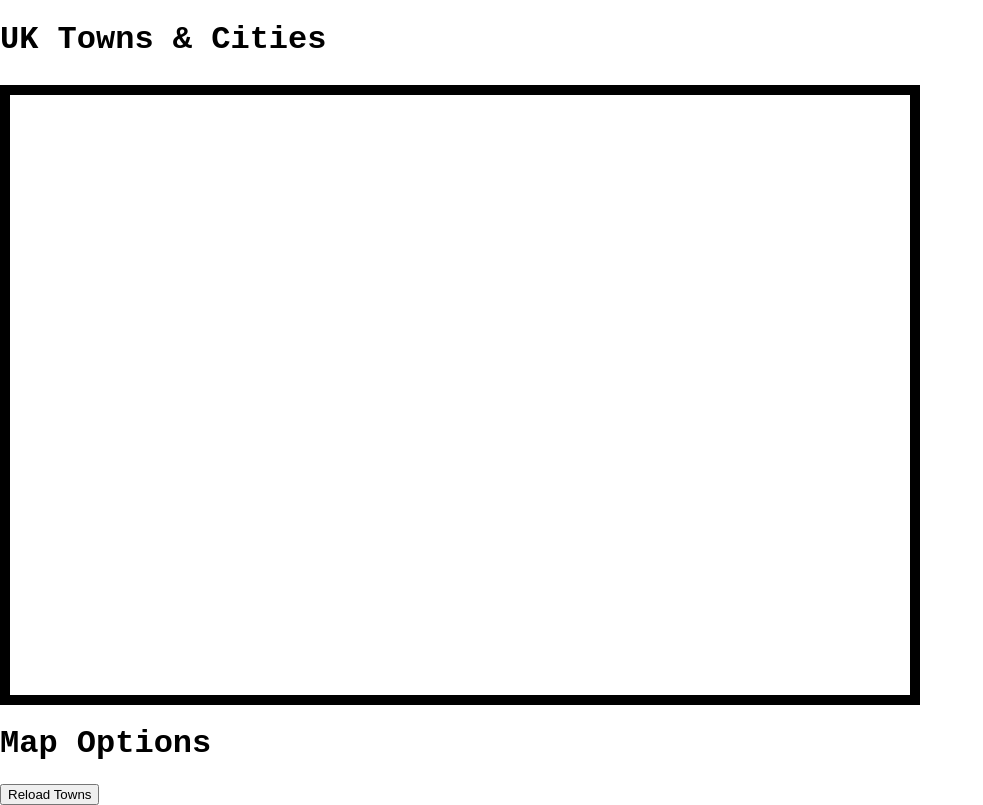
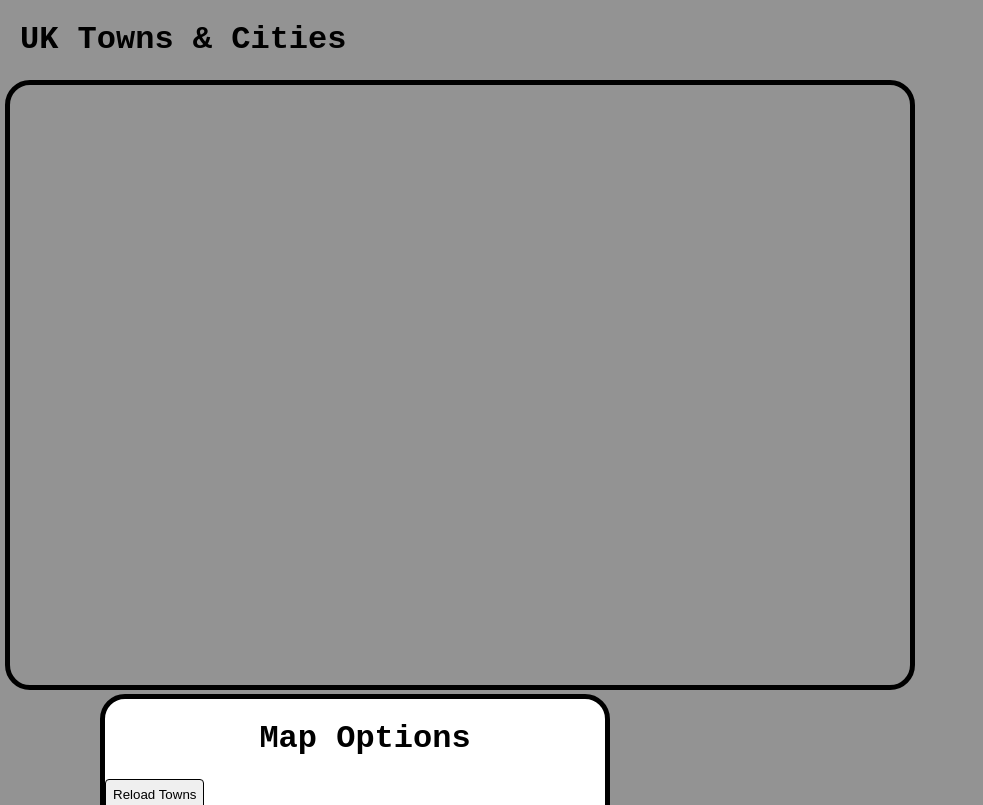
Before and after one commit to EuanRobertson1/AC50002---D3-Assignment, a plain HTML site: page Index.html in a window 1280 px wide. Shown: the whole page, without its empty margins (0-983 px from the left). Drawn offline with nearby package versions, Linux system fonts and the light colour scheme; no server answers.

Commit message:
Update styles.css

```diff
--- a/css/styles.css
+++ b/css/styles.css
@@ -1,16 +1,41 @@
 body {
     margin: 0;
+    background: #939393;
   }
 
-  svg {
-   border:10px solid black
-  }
-
-.map{
-  position: relative;
-  top: 5px;;
+svg {
+  border:5px solid black;
+  border-radius: 25px;
 }
-
+.container
+{
+  position: fixed;
+  padding: 0;
+  margin: 0;
+}
+.map {
+  margin-left:5px;
+  float: left;
+}
+.menu {
+  float: left;
+  margin-left: 100px;
+  border:5px solid black;
+  border-radius: 25px;
+  width: 500px;
+  height: 600px;
+  background: #ffffff;
+}
+.menuTitle {
+  text-align: center;
+}
+button {
+  padding: 7px;
+  border:1px solid black;
+  border-radius: 4px;
+  cursor: pointer;
+}
 h1{
   font-family:'Courier New', Courier, monospace ;
+  margin-left: 20px;
 }
```
